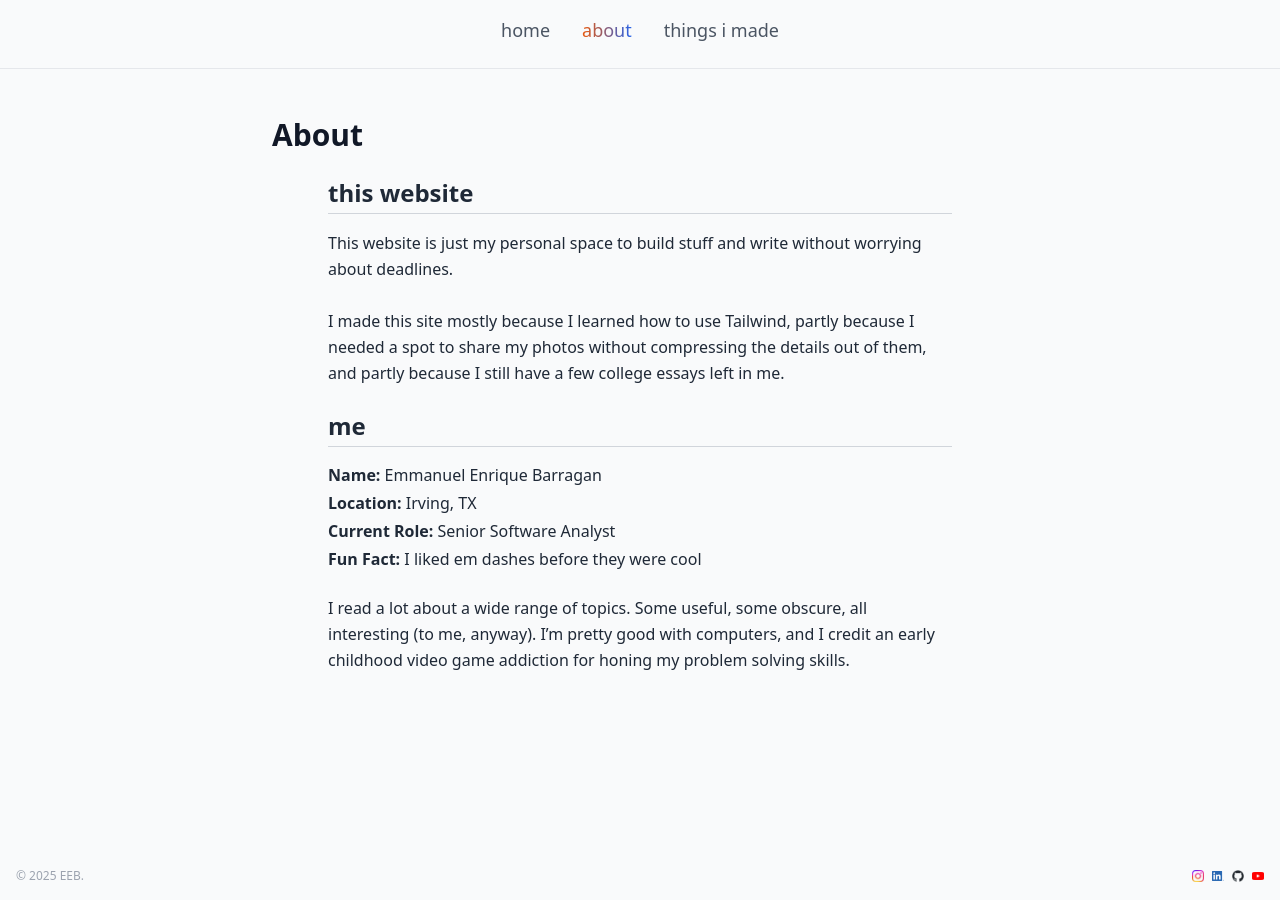
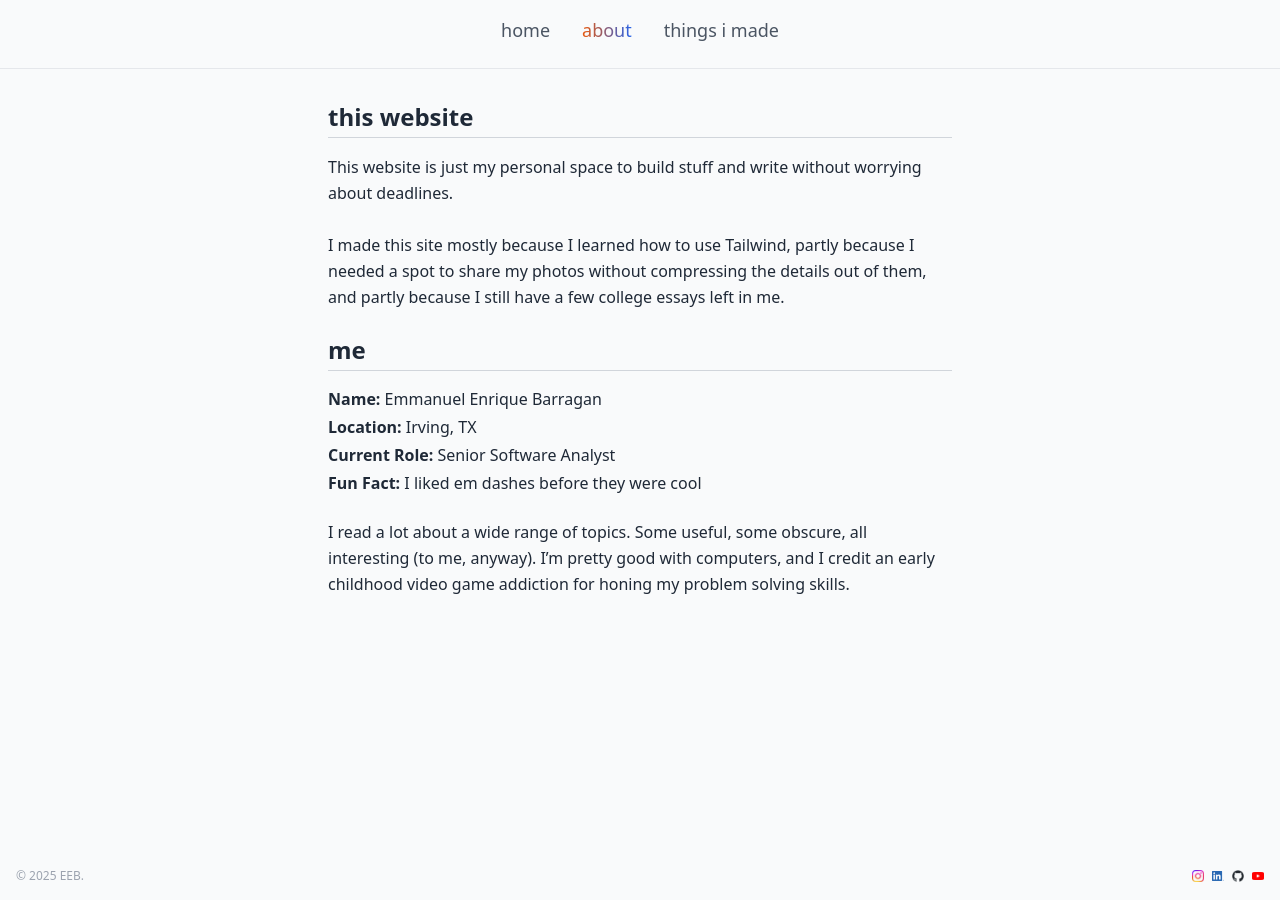
Before and after one commit to enriquebarragan/enriquebarragan.github.io, a Jekyll site: the page built from pages/about/index.md, in a window 1280 px wide. Built offline with Jekyll 4.4.1, drawn with Linux system fonts in a browser that asks for light colours; nearby versions of some CDN libraries.

Commit message:
Update default.html

```diff
--- a/_layouts/default.html
+++ b/_layouts/default.html
@@ -16,12 +16,6 @@
 
   <div class="flex-grow">
     <main class="max-w-3xl mx-auto px-4">
-      {% unless page.hide_title %}
-        <h1 class="text-3xl font-bold mt-8 mb-6 text-gray-900">
-          {{ page.title }}
-        </h1>
-      {% endunless %}
-
       {{ content }}
     </main>
   </div>
```
